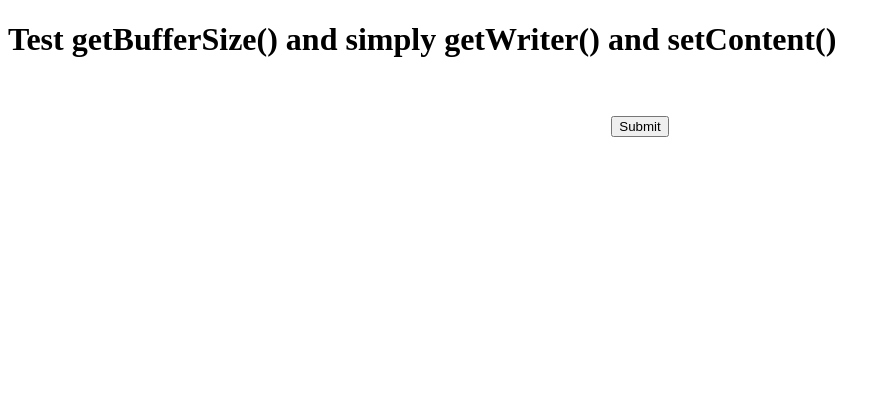
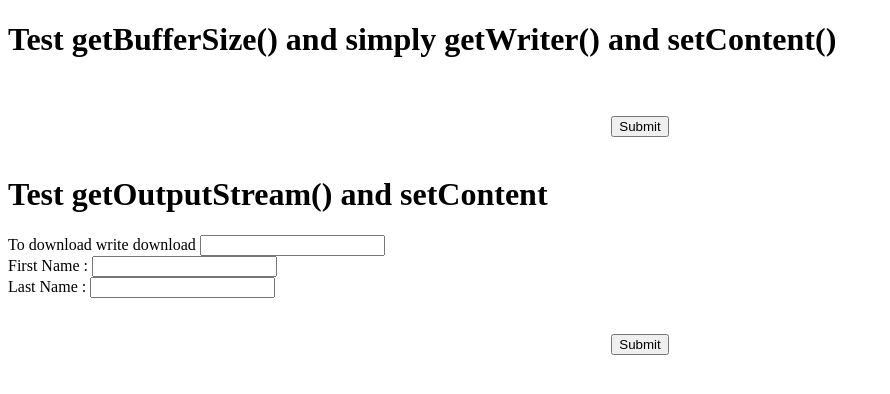
Before and after one commit to AndriusAlimas/ResponseProject, a plain HTML site: page ResponseProject/web/index.html in a window 1280 px wide. Shown: the whole page, without its empty margins (0-890 px from the left). Drawn offline with Linux system fonts and the light colour scheme.

Commit message:
update index.html

```diff
--- a/ResponseProject/web/index.html
+++ b/ResponseProject/web/index.html
@@ -14,5 +14,20 @@
 	</center>
 	</form>
 	<br>
+	<h1>Test getOutputStream() and setContent</h1>
+	<form method="POST" action="servlet.do" />
+	To download write download
+	<input type="text" name="download">
+	<br> First Name :
+	<input type="text" name="fName">
+	<br> Last Name :
+	<input type="text" name="lName">
+	<br>
+	<br>
+	<br>
+	<center>
+		<input type="SUBMIT">
+	</center>
+	</form>
 </body>
 </html>
```
